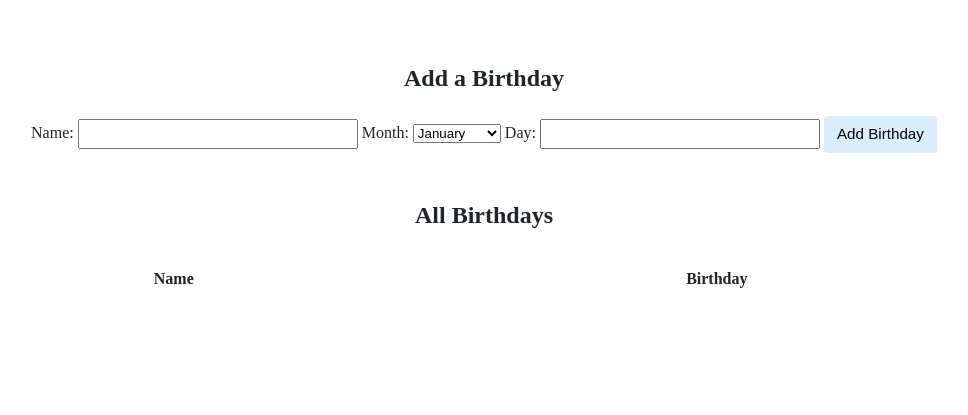
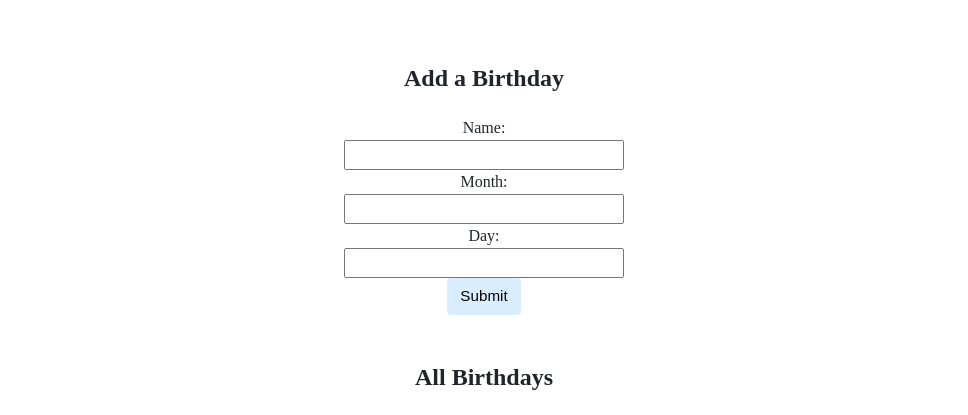
Before and after one commit to edison9733/cs50x-2025, a Python web app: template birthdays/templates/index.html in a window 1280 px wide. Shown: the part 200-615 px from the top of the page, without its empty margins (156-1124 px from the left). Run offline with Jinja, Linux system fonts and the light colour scheme; the template is opened without the code that fills it, so the values that code supplies are empty.

Commit message:
Mon, Jul 21, 2025, 6:08 PM +08:00

```diff
--- a/birthdays/templates/index.html
+++ b/birthdays/templates/index.html
@@ -15,30 +15,14 @@
 
                 <h2>Add a Birthday</h2>
                 <!-- TODO: Create a form for users to submit a name, a month, and a day -->
-                 <form action="/add" method="post">
-                    <label for="name">Name:</label>
-                    <input type="text" id="name" name="name" required>
-
-                    <label for="month">Month:</label>
-                    <select id="month" name="month" required>
-                        <option value="1">January</option>
-                        <option value="2">February</option>
-                        <option value="3">March</option>
-                        <option value="4">April</option>
-                        <option value="5">May</option>
-                        <option value="6">June</option>
-                        <option value="7">July</option>
-                        <option value="8">August</option>
-                        <option value="9">September</option>
-                        <option value="10">October</option>
-                        <option value="11">November</option>
-                        <option value="12">December</option>
-                    </select>
-
-                    <label for="day">Day:</label>
-                    <input type="number" id="day" name="day" min="1" max="31" required>
-
-                    <button type="submit">Add Birthday</button>
+                <form method="post" action="/"
+                    <label for="name" >Name: </label><br>
+                    <input type="text" id="name" name="name"><br>
+                    <label for="month" >Month: </label><br>
+                    <input type="text" id="month" name="month"><br>
+                    <label for="day" >Day: </label><br>
+                    <input type="text" id="day" name="day"><br>
+                    <input type="submit" value="Submit">
             </div>
 
             <div class="section">
```
Also changed, not shown: birthdays/app.py (+9 -0 lines).
